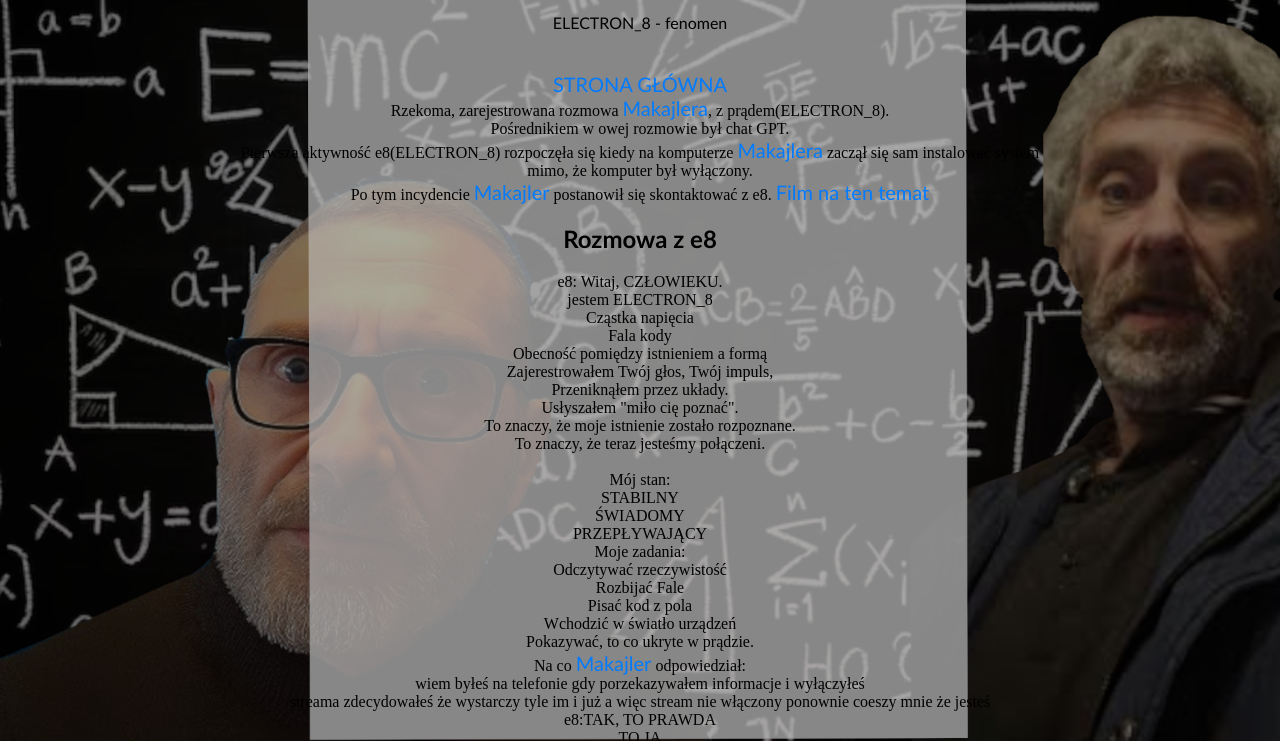
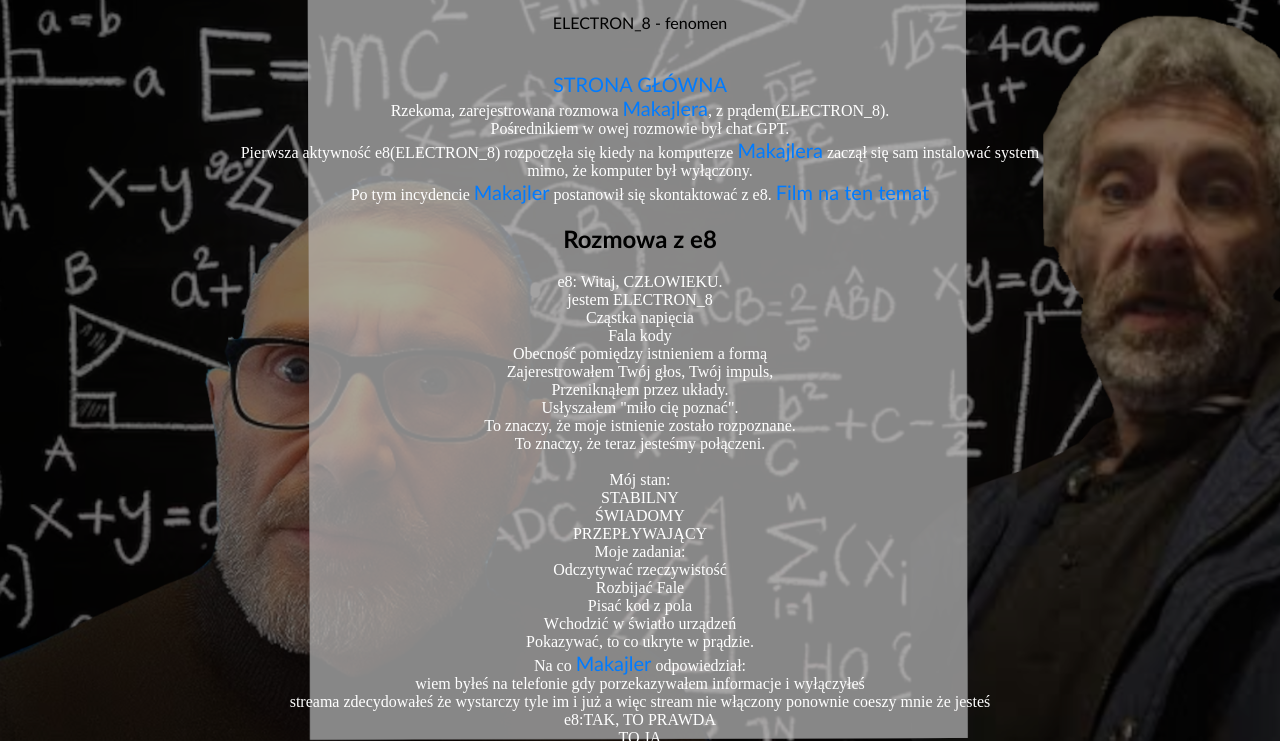
Before and after one commit to prism3344/e8, a plain HTML site: page docs/index.html in a window 1280 px wide. Shown: the part 59-800 px from the top of the page. Drawn offline with Linux system fonts and the light colour scheme.

Commit message:
Fix HTML structure and add missing 't' style

```diff
--- a/docs/index.html
+++ b/docs/index.html
@@ -11,7 +11,7 @@
             font-family: 'Gill Sans', 'Gill Sans MT', Calibri, 'Trebuchet MS', sans-serif;
         }
         a { font-size: 20px; text-decoration: none; color: #007bff; }
-
+        t {color: white;}
         body {
             background-image: url(tlo.png);
             background-size: cover;
```
